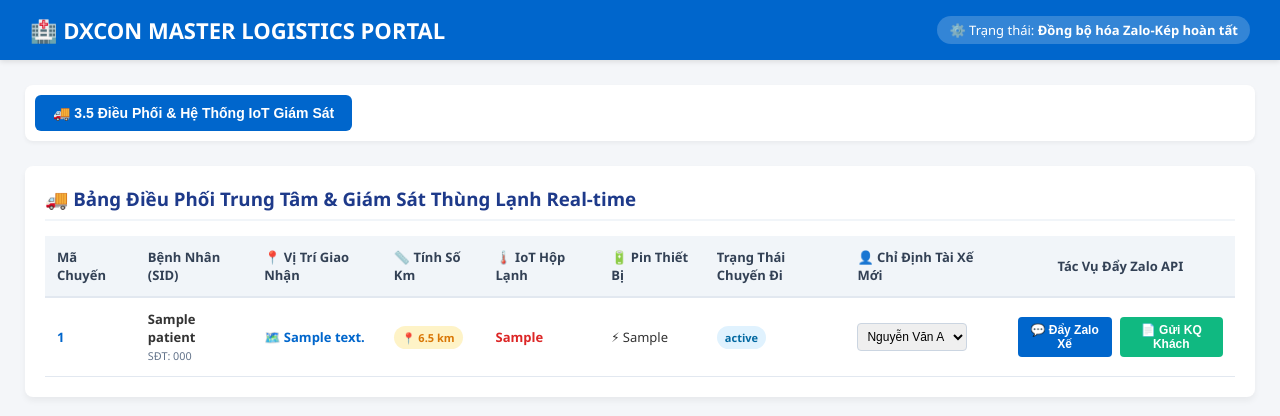
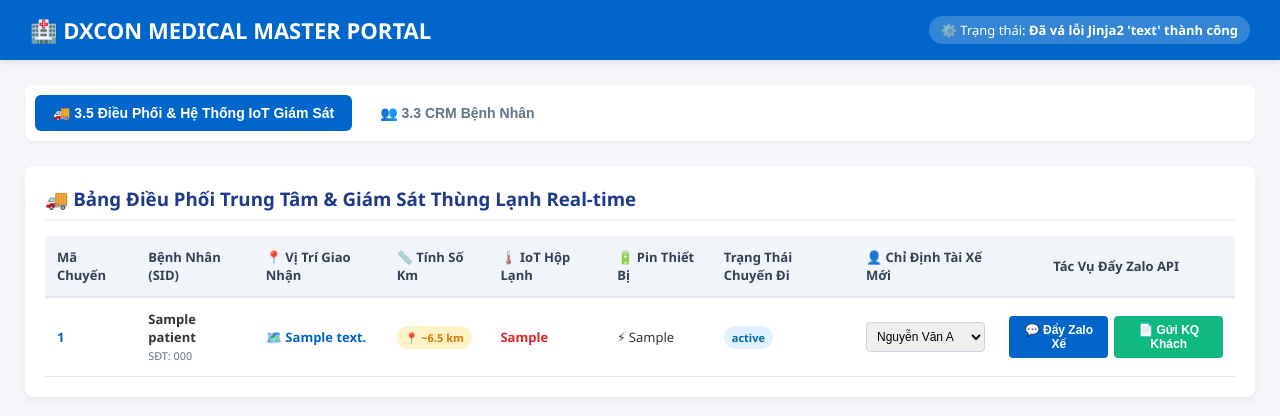
Before and after one commit to dxconmedical-max/dxconsystem, a Flask app: page /admin in a window 1280 px wide. Shown: the top 416 px of the page. Run offline with Flask 3, Linux system fonts and the light colour scheme; tables that the repository leaves empty hold one stand-in row (values such as "Sample post").

Commit message:
Update admin.html

```diff
--- a/templates/admin.html
+++ b/templates/admin.html
@@ -2,7 +2,7 @@
 <html lang="vi">
 <head>
     <meta charset="UTF-8">
-    <title>DXCON - Hệ Thống Quản Trị Tối Cao</title>
+    <title>DXCON - Hệ Thống Quản Trị Logistics</title>
     <style>
         body { font-family: 'Segoe UI', Tahoma, Geneva, Verdana, sans-serif; margin: 0; background: #f4f6f9; color: #333; }
         .header { background: #0066cc; color: white; padding: 15px 30px; display: flex; justify-content: space-between; align-items: center; box-shadow: 0 2px 5px rgba(0,0,0,0.1); }
@@ -22,21 +22,24 @@
         .badge { padding: 4px 8px; border-radius: 12px; font-size: 11px; font-weight: 600; display: inline-block; }
         .badge-warning { background: #fef3c7; color: #d97706; }
         .badge-info { background: #e0f2fe; color: #0369a1; }
-        .btn-zalo-driver { background: #0066cc; color: white; border: none; padding: 6px 10px; border-radius: 4px; font-weight: bold; cursor: pointer; font-size: 12px; }
-        .btn-zalo-patient { background: #10b981; color: white; border: none; padding: 6px 10px; border-radius: 4px; font-weight: bold; cursor: pointer; font-size: 12px; }
-        .action-cell { display: flex; gap: 8px; align-items: center; justify-content: center; }
+        .btn-zalo-driver { background: #0066cc; color: white; border: none; padding: 7px 12px; border-radius: 4px; font-weight: bold; cursor: pointer; font-size: 12px; transition: 0.2s; }
+        .btn-zalo-patient { background: #10b981; color: white; border: none; padding: 7px 12px; border-radius: 4px; font-weight: bold; cursor: pointer; font-size: 12px; transition: 0.2s; }
+        .btn-zalo-driver:hover { background: #0052a3; }
+        .btn-zalo-patient:hover { background: #059669; }
+        .action-cell { display: flex; gap: 6px; align-items: center; justify-content: flex-start; }
     </style>
 </head>
 <body>
 
     <div class="header">
-        <h1>🏥 DXCON MASTER LOGISTICS PORTAL</h1>
-        <span style="font-size: 13px; background: rgba(255,255,255,0.2); padding: 5px 12px; border-radius: 20px;">⚙️ Trạng thái: <b>Đồng bộ hóa Zalo-Kép hoàn tất</b></span>
+        <h1>🏥 DXCON MEDICAL MASTER PORTAL</h1>
+        <span style="font-size: 13px; background: rgba(255,255,255,0.2); padding: 5px 12px; border-radius: 20px;">⚙️ Trạng thái: <b>Đã vá lỗi Jinja2 'text' thành công</b></span>
     </div>
 
     <div class="container">
         <div class="tab-menu">
             <button class="tab-btn active" onclick="switchTab(event, 'tab-logistics')">🚚 3.5 Điều Phối & Hệ Thống IoT Giám Sát</button>
+            <button class="tab-btn" onclick="switchTab(event, 'tab-crm')">👥 3.3 CRM Bệnh Nhân</button>
         </div>
 
         <div id="tab-logistics" class="tab-content active">
@@ -62,20 +65,19 @@
                             <td style="font-weight: bold; color: #0066cc;">{{ p.sid }}</td>
                             <td><b>{{ p.name }}</b><br><small style="color:#64748b;">SĐT: {{ p.phone }}</small></td>
                             <td>
-                                <a href="https://maps.google.com/?q={{ p.address }}" target="_blank" style="color: #0066cc; text-decoration: none; font-weight: bold;">
+                                <a href="http://maps.google.com/?q={{ p.address }}" target="_blank" style="color: #0066cc; text-decoration: none; font-weight: bold;">
                                     🗺️ {{ p.address }}
                                 </a>
                             </td>
-                            <td><span class="badge badge-warning">📍 6.5 km</span></td>
+                            <td><span class="badge badge-warning">📍 ~6.5 km</span></td>
                             <td style="color: #dc2626; font-weight: bold;">{{ p.temperature }}</td>
                             <td>⚡ {{ p.battery }}</td>
                             <td><span class="badge badge-info">{{ p.status }}</span></td>
 
-                            <!-- BẮN LỆNH CHO TÀI XẾ -->
                             <td>
                                 <form id="form-driver-{{ p.sid }}" action="/api/admin/logistics/dispatch" method="POST" style="margin:0;">
                                     <input type="hidden" name="trip_id" value="{{ p.sid }}">
-                                    <select name="driver_name" style="padding: 5px; border-radius: 4px; border: 1px solid #cbd5e1; font-size: 12px;">
+                                    <select name="driver_name" style="padding: 6px; border-radius: 4px; border: 1px solid #cbd5e1; font-size: 12px; width: 100%;">
                                         <option value="Nguyễn Văn A" {% if p.driver_name == "Nguyễn Văn A" %}selected{% endif %}>Nguyễn Văn A</option>
                                         <option value="Trần Văn B" {% if p.driver_name == "Trần Văn B" %}selected{% endif %}>Trần Văn B</option>
                                         <option value="Lê Văn C" {% if p.driver_name == "Lê Văn C" %}selected{% endif %}>Lê Văn C</option>
@@ -83,7 +85,6 @@
                                 </form>
                             </td>
 
-                            <!-- Ô CHỨA NÚT TÁC VỤ KÉP CHUYÊN NGHIỆP -->
                             <td>
                                 <div class="action-cell">
                                     <button type="submit" form="form-driver-{{ p.sid }}" class="btn-zalo-driver">
@@ -98,6 +99,32 @@
                                     </form>
                                 </div>
                             </td>
+                        </tr>
+                        {% endfor %}
+                    </tbody>
+                </table>
+            </div>
+        </div>
+
+        <div id="tab-crm" class="tab-content">
+            <div class="card">
+                <h3>Hồ Sơ CRM Bệnh Nhân</h3>
+                <table>
+                    <thead>
+                        <tr>
+                            <th>Mã SID</th>
+                            <th>Họ Tên</th>
+                            <th>Địa Chỉ</th>
+                            <th>Tổng Tiền</th>
+                        </tr>
+                    </thead>
+                    <tbody>
+                        {% for p in crm_patients %}
+                        <tr>
+                            <td>{{ p.sid }}</td>
+                            <td><b>{{ p.name }}</b></td>
+                            <td>{{ p.address }}</td>
+                            <td style="font-weight: bold; color: #10b981;">{{ p.total_amount }}</td>
                         </tr>
                         {% endfor %}
                     </tbody>
```
